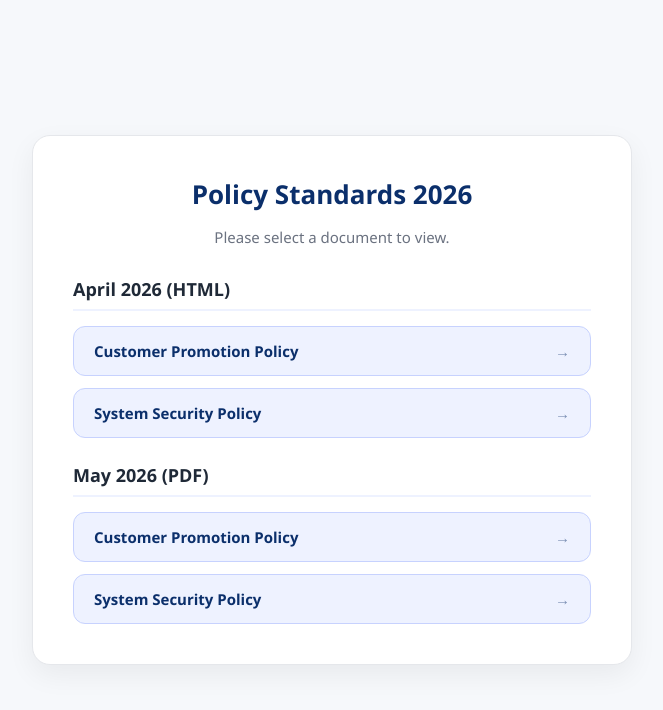
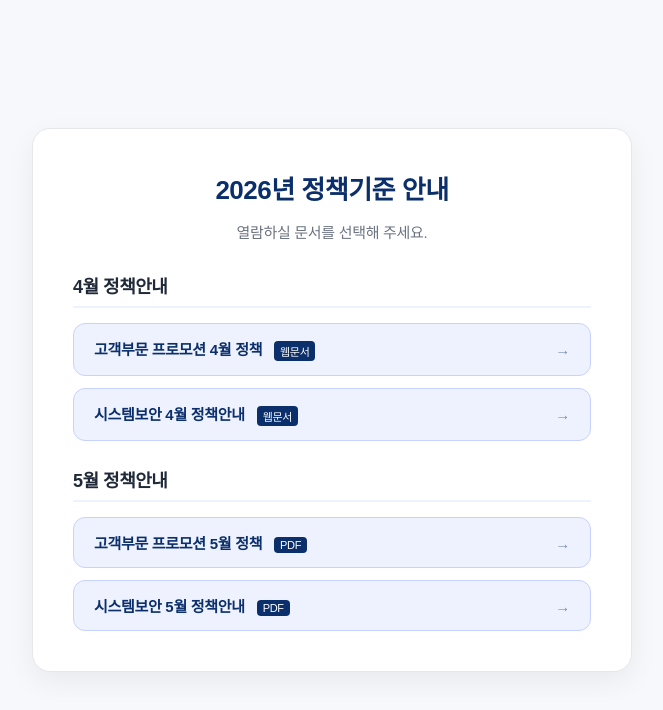
Before and after one commit to bough38-web/Pllicy-Standards-2026-04, a plain HTML site: page index.html in a window 1280 px wide. Shown: the whole page, without its empty margins (308-971 px from the left). Drawn offline with Linux system fonts and the light colour scheme.

Commit message:
Update landing page to Korean default

```diff
--- a/index.html
+++ b/index.html
@@ -1,39 +1,40 @@
 <!doctype html>
-<html lang="en">
+<html lang="ko">
 <head>
     <meta charset="utf-8">
     <meta name="viewport" content="width=device-width,initial-scale=1">
-    <title>Policy Standards 2026</title>
+    <title>2026년 정책기준 안내</title>
     <style>
         :root { --accent: #0b2f6b; --green: #31591f; --dark: #1f2937; --muted: #6b7280; --bg: #f6f8fb; }
         * { box-sizing: border-box; }
-        body { margin: 0; font-family: 'Apple SD Gothic Neo', 'Malgun Gothic', 'Segoe UI', sans-serif; background: var(--bg); color: var(--dark); display: flex; flex-direction: column; align-items: center; justify-content: center; min-height: 100vh; padding: 20px; }
+        body { margin: 0; font-family: 'Pretendard', 'Apple SD Gothic Neo', 'Malgun Gothic', sans-serif; background: var(--bg); color: var(--dark); display: flex; flex-direction: column; align-items: center; justify-content: center; min-height: 100vh; padding: 20px; }
         .container { background: white; border: 1px solid #e5e7eb; border-radius: 18px; padding: 40px; box-shadow: 0 10px 28px rgba(0,0,0,.06); max-width: 600px; width: 100%; text-align: center; }
-        h1 { font-size: 26px; margin-top: 0; margin-bottom: 5px; color: var(--accent); }
-        p { color: var(--muted); margin-bottom: 30px; font-size: 15px; }
-        h2 { font-size: 18px; color: var(--dark); margin: 25px 0 15px; text-align: left; padding-bottom: 8px; border-bottom: 2px solid #eef2ff; }
+        h1 { font-size: 26px; margin-top: 0; margin-bottom: 5px; color: var(--accent); letter-spacing: -0.5px;}
+        p { color: var(--muted); margin-bottom: 30px; font-size: 15px; letter-spacing: -0.3px;}
+        h2 { font-size: 18px; color: var(--dark); margin: 25px 0 15px; text-align: left; padding-bottom: 8px; border-bottom: 2px solid #eef2ff; letter-spacing: -0.5px;}
         .links { display: flex; flex-direction: column; gap: 12px; }
-        a { display: block; padding: 14px 20px; background: #eef2ff; color: #0b2f6b; text-decoration: none; border-radius: 12px; font-weight: 700; font-size: 15px; transition: all 0.2s ease; border: 1px solid #c7d2fe; text-align: left; position: relative; }
+        a { display: block; padding: 14px 20px; background: #eef2ff; color: #0b2f6b; text-decoration: none; border-radius: 12px; font-weight: 700; font-size: 15px; transition: all 0.2s ease; border: 1px solid #c7d2fe; text-align: left; position: relative; letter-spacing: -0.3px;}
         a::after { content: '→'; position: absolute; right: 20px; top: 50%; transform: translateY(-50%); color: #0b2f6b; opacity: 0.5; transition: all 0.2s ease; }
         a:hover { background: #0b2f6b; color: white; transform: translateY(-2px); box-shadow: 0 4px 12px rgba(11, 47, 107, 0.2); }
         a:hover::after { color: white; opacity: 1; right: 15px; }
+        .badge { display: inline-block; background: #0b2f6b; color: white; font-size: 11px; padding: 2px 6px; border-radius: 4px; margin-left: 8px; vertical-align: middle; font-weight: normal;}
     </style>
 </head>
 <body>
     <div class="container">
-        <h1>Policy Standards 2026</h1>
-        <p>Please select a document to view.</p>
+        <h1>2026년 정책기준 안내</h1>
+        <p>열람하실 문서를 선택해 주세요.</p>
 
-        <h2>April 2026 (HTML)</h2>
+        <h2>4월 정책안내</h2>
         <div class="links">
-            <a href="Customer_Promotion_Policy_2026_04.html">Customer Promotion Policy</a>
-            <a href="System_Security_Policy_2026_04.html">System Security Policy</a>
+            <a href="Customer_Promotion_Policy_2026_04.html">고객부문 프로모션 4월 정책 <span class="badge">웹문서</span></a>
+            <a href="System_Security_Policy_2026_04.html">시스템보안 4월 정책안내 <span class="badge">웹문서</span></a>
         </div>
 
-        <h2>May 2026 (PDF)</h2>
+        <h2>5월 정책안내</h2>
         <div class="links">
-            <a href="Customer_Promotion_Policy_2026_05.pdf" target="_blank">Customer Promotion Policy</a>
-            <a href="System_Security_Policy_2026_05.pdf" target="_blank">System Security Policy</a>
+            <a href="Customer_Promotion_Policy_2026_05.pdf" target="_blank">고객부문 프로모션 5월 정책 <span class="badge">PDF</span></a>
+            <a href="System_Security_Policy_2026_05.pdf" target="_blank">시스템보안 5월 정책안내 <span class="badge">PDF</span></a>
         </div>
     </div>
 </body>
```
